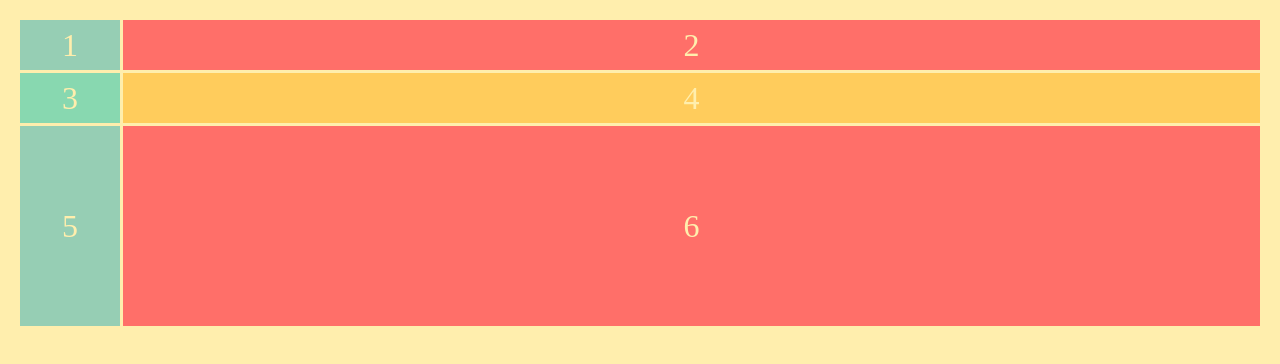
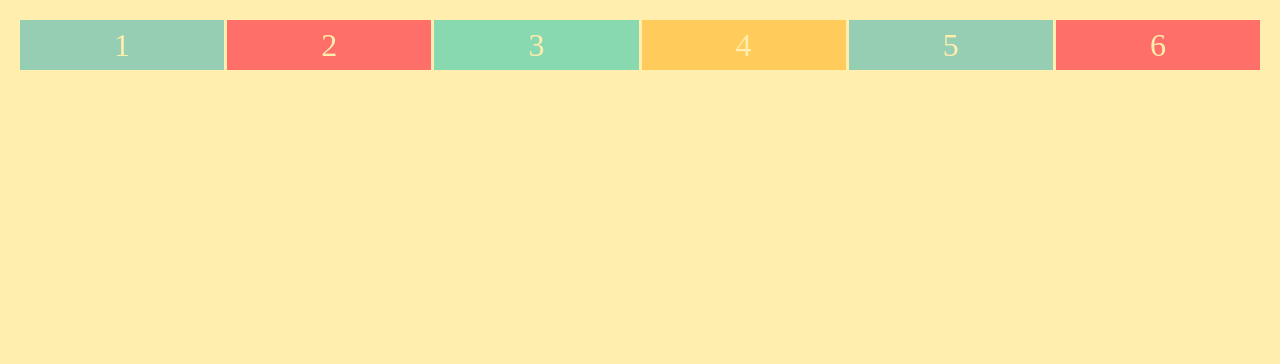
Before and after one commit to NicholasCloud4/Learn-Grid-Box, a plain HTML site: page index.html in a window 1280 px wide. Drawn offline with Linux system fonts and the light colour scheme.

Commit message:
Fraction units and repeat

```diff
--- a/index.html
+++ b/index.html
@@ -1,15 +1,10 @@
 <html>
+
 <head>
     <link rel="stylesheet" href="basic.css">
-        <style>
-            .container {
-                display: grid;
-                grid-template-columns: 100px auto;
-                grid-template-rows: 50px 50px 200px;
-                grid-gap: 3px;
-            }
-        </style>
+    <link rel="stylesheet" href="styles.css">
 </head>
+
 <body>
     <div class="container">
         <div>1</div>
@@ -20,4 +15,5 @@
         <div>6</div>
     </div>
 </body>
+
 </html>
--- /dev/null
+++ b/styles.css
@@ -0,0 +1,6 @@
+.container {
+    display: grid;
+    grid-template-columns: repeat(6, 1fr);
+    grid-template-rows: 50px 50px;
+    grid-gap: 3px;
+}
```
Lines whose indentation alone changed are shown as unchanged.
